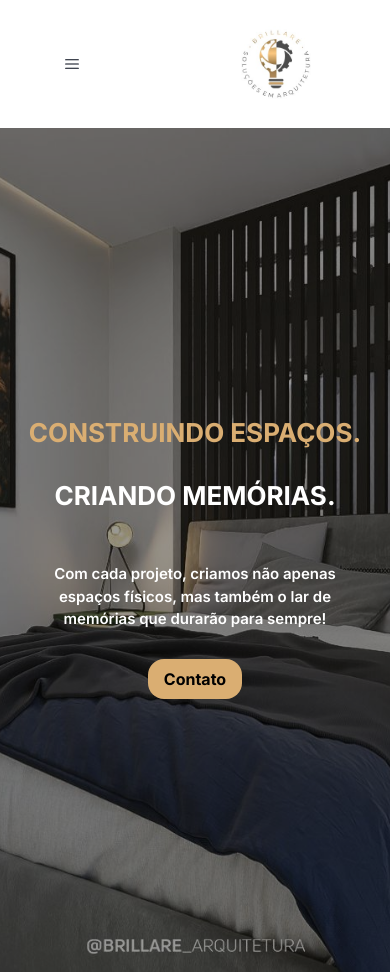
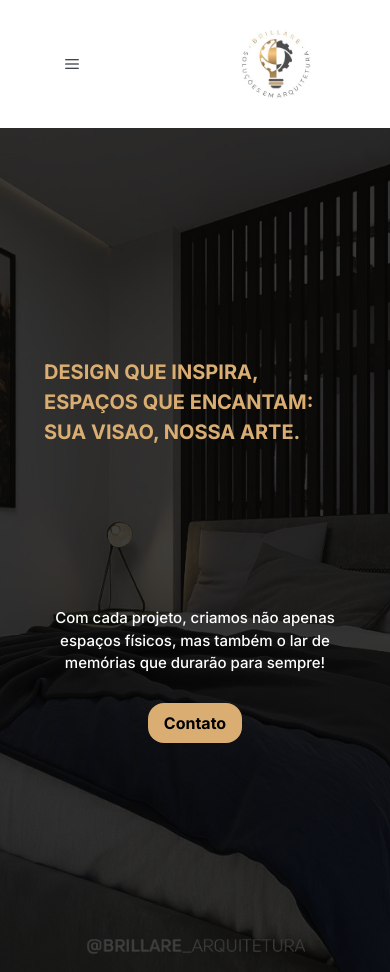
Before and after one commit to GabrielMarcC/landing-page, a Next.js app: page / in a window 390 px wide. Built offline with nearby package versions, Linux system fonts and the light colour scheme.

Commit message:
feat: responsive home

```diff
--- a/src/app/page.tsx
+++ b/src/app/page.tsx
@@ -1,29 +1,32 @@
 import { Button } from "@/components/ui/button";
 import { Menu } from "@/features/menu";
+import { ContainerContent } from "@/features/menu/components/container-content";
 
 export default function Home() {
   return (
     <main className="flex w-full h-screen flex-col items-center justify-between absolute">
       <Menu />
-      <section className="w-full min-h-screen lg:pt-7 flex justify-center items-start bg-main bg-cover bg-center bg-no-repeat bg-[rgba(0,0,0,0.4)]">
-        <div className="bg-[rgba(0,0,0,0.4)] w-full h-full">
-          <div className="z-40 w-full h-full  flex flex-col justify-center items-center relative top-[0rem]">
-            <h1 className="uppercase text-center text-[26px] text-gold font-bold p-3 text-nowrap truncate whitespace-normal">
-              construindo espaços.
+      <section className="w-full min-h-screen  flex justify-center items-center bg-main bg-cover bg-center bg-no-repeat bg-[rgba(0,0,0,0.4)]">
+        <div className="bg-[rgba(0,0,0,0.75)] w-full h-full">
+          <div className="z-40 w-[100%] h-full  flex flex-col justify-center items-center relative top-[0rem] lg:top-[6rem]">
+            <div className="w-full flex flex-col lg:flex-row justify-center items-center">
+              <h1 className="uppercase text-left text-[20px]  lg:text-center lg:text-[30px] text-gold font-bold px-11    truncate whitespace-normal">
+                design que inspira, espaços que encantam: sua visao, nossa arte.
               </h1>
-            <h2 className="uppercase text-center text-[26px] text-white font-bold p-3">
-              criando memórias.
-            </h2>
-            <p className="text-center  p-7 pt-9 text-white text-[15px] font-semibold">
-              Com cada projeto, criamos não apenas espaços físicos, mas também o
-              lar de memórias que durarão para sempre!
+            </div>
+            <ContainerContent>
+              <p className="text-center  p-7 pt-[10rem] text-white text-[15px] font-medium">
+                Com cada projeto, criamos não apenas espaços físicos, mas também
+                o lar de memórias que durarão para sempre!
               </p>
+
               <Button
                 variant="outline"
                 className="bg-gold  border-none rounded-2xl text-gold md:flex lg:flex lg:items-center  font-bold text-[16px] text-black hover:bg-black hover:text-white hover:transform"
               >
                 Contato
               </Button>
+            </ContainerContent>
           </div>
         </div>
       </section>
--- a/src/features/menu/components/container-content.tsx
+++ b/src/features/menu/components/container-content.tsx
@@ -6,7 +6,7 @@ import { ReactNode } from "react";
 export const ContainerContent = ({ children }: { children: ReactNode }) => {
   return (
     <motion.div
-      className="w-full h-full"
+      className="w-full flex items-center justify-center flex-col"
       initial={{ opacity: 0, scale: 0.5 }}
       animate={{ opacity: 1, scale: 1 }}
       transition={{
```
Lines whose indentation alone changed are shown as unchanged.
